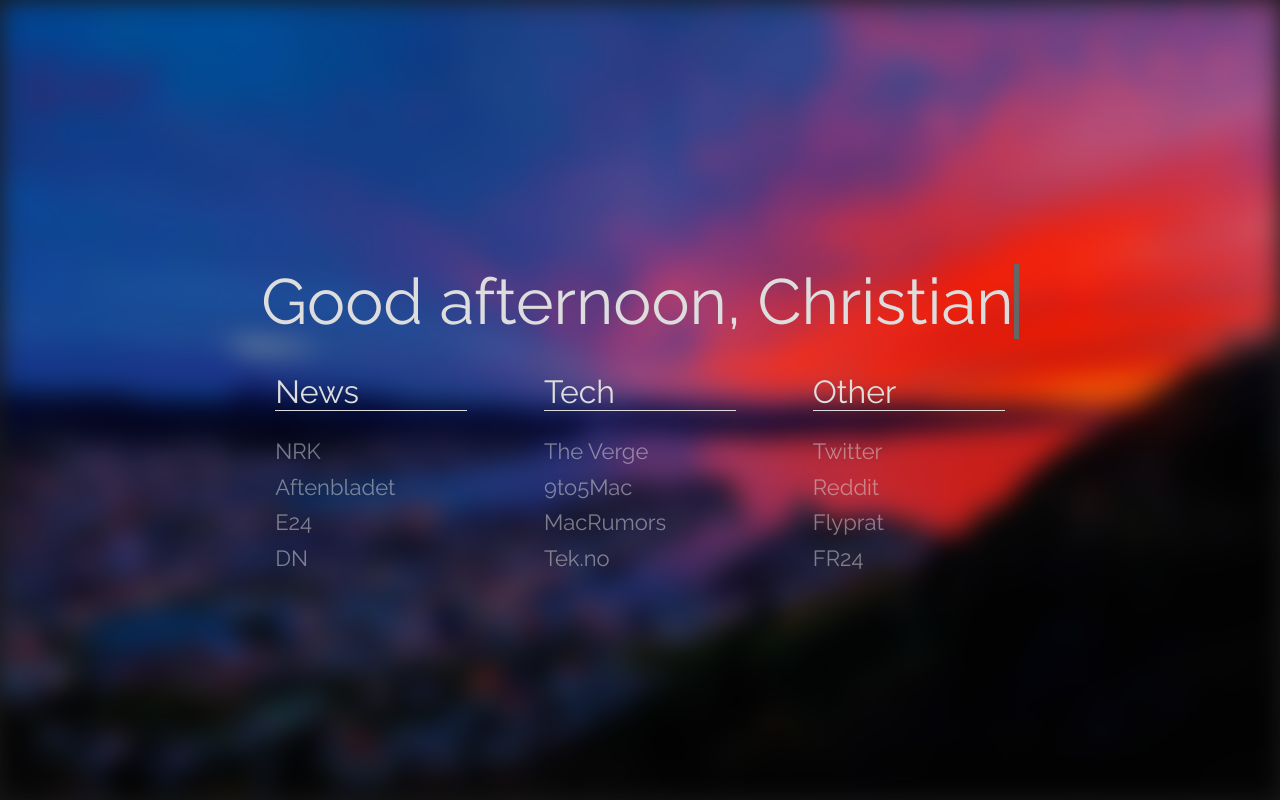
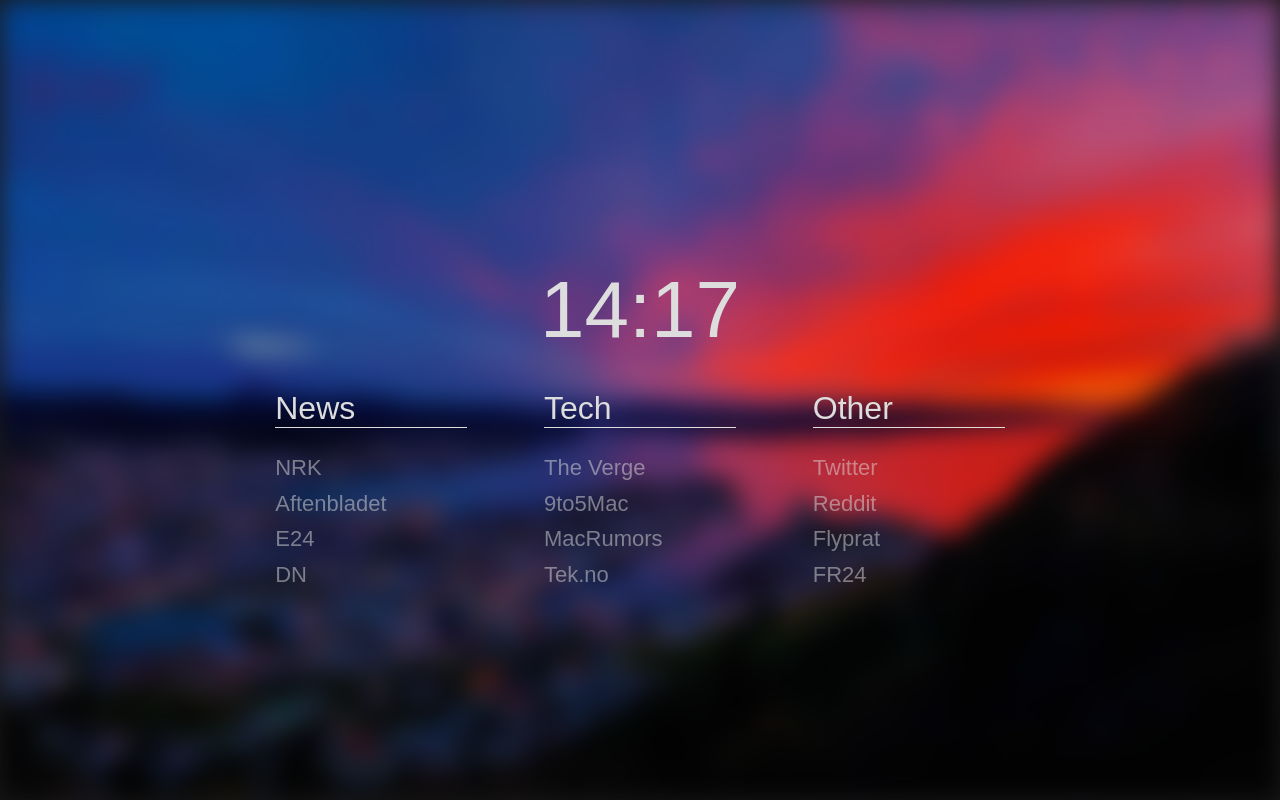
Before and after one commit to HenrikHills/globemaster, a plain HTML site: page index.html in a window 1280 px wide. Drawn offline with Linux system fonts and the light colour scheme.

```diff
--- a/index.html
+++ b/index.html
@@ -4,47 +4,19 @@
     <meta charset="UTF-8">
     <meta http-equiv="X-UA-Compatible" content="IE=edge">
     <meta name="viewport" content="width=device-width, initial-scale=1">
-    <div class="page-bg">
-    <div class="hidden">
-  	<script type="text/javascript">
-  		<!--//--><![CDATA[//><!--
-  			var images = new Array()
-  			function preload() {
-  				for (i = 0; i < preload.arguments.length; i++) {
-  					images[i] = new Image()
-  					images[i].src = preload.arguments[i]
-  				}
-  			}
-  			preload(
-  				"assets/bg.jpg"
-  			)
-  		//--><!]]>
-  	</script>
-  </div></div>
-    <!--Title of the page-->
+    <div class="page-bg"></div>
     <title>Home</title>
-
-    <!--Startpage icon - material house icon-->
     <link rel="shortcut icon" type="image/png" href="assets/favicon.png">
-
-    <link rel="stylesheet" href="https://fonts.googleapis.com/css?family=Raleway:200,400">
+    <!--<link
+      rel="stylesheet"
+      href="https://fonts.googleapis.com/css?family=Raleway:200,400">-->
     <link rel="stylesheet" href="styles.css">
 </head>
 <body>
   <div id="centered">
-
-	<div id="logo">
-    <span
-			 id="hello"
-       class="txt-rotate fadeOutShow"
-       data-period="2000">
-     </span>
-     <div id="content">
-   		<!--Filled dynamically by script.js. Edit `MASTER_MAP` inside the script to change page's contents-->
-   	</div>
-	</div>
-
-</div>
+    <div id="time"></div>
+    <div id="content"></div>
+   </div>
 	<script type="text/javascript" src="script.js"></script>
 </body>
 </html>
--- a/script.js
+++ b/script.js
@@ -1,76 +1,36 @@
-const NAME = "Christian";
-const WELCOME_MESSAGE_TEMPLATE = ["night", "morning", "afternoon", "evening"];
-
-// All shortcuts are in a `SHORTCUT_STARTER+shortcutKey` format.
-// So, for example, pressing `tab+q` would redirect you to https://google.com/?q=q
-const SHORTCUT_STARTER = "tab";
-
-// How much time (in milliseconds) you have to press shortcutKey after pressing SHORTCUT_STARTER.
-// Also change --SHORTCUT_TIMEOUT in styles.css if you change this option.
-const SHORTCUT_TIMEOUT = 1500;
-
-// The groups of links are generated from this object. Edit it to edit the page's contents.
-// shortcutKey must hold an all-lowercase single button. Theoretically should work with values like `esc` and `f1`,
-// but intended to be used with just regular latin letters.
 const MASTER_MAP = [
   {
     groupName: "News",
     items: [
-      { name: "NRK", shortcutKey: "n", url: "https://www.nrk.no/" },
-      {
-        name: "Aftenbladet",
-        shortcutKey: "a",
-        url: "http://www.aftenbladet.no/",
-      },
-      { name: "E24", shortcutKey: "e", url: "https://e24.no/" },
-      { name: "DN", shortcutKey: "d", url: "https://www.dn.no/" },
+      { name: "NRK", url: "https://www.nrk.no/" },
+      { name: "Aftenbladet", url: "http://www.aftenbladet.no/" },
+      { name: "E24", url: "https://e24.no/" },
+      { name: "DN", url: "https://www.dn.no/" },
     ],
   },
   {
     groupName: "Tech",
     items: [
-      { name: "The Verge", shortcutKey: "v", url: "http://www.theverge.com/" },
-      { name: "9to5Mac", shortcutKey: "9", url: "http://9to5mac.com/" },
-      { name: "MacRumors", shortcutKey: "m", url: "http://www.macrumors.com/" },
-      { name: "Tek.no", shortcutKey: "k", url: "https://www.tek.no/" },
+      { name: "The Verge", url: "http://www.theverge.com/" },
+      { name: "9to5Mac", url: "http://9to5mac.com/" },
+      { name: "MacRumors", url: "http://www.macrumors.com/" },
+      { name: "Tek.no", url: "https://www.tek.no/" },
     ],
   },
   {
     groupName: "Other",
     items: [
-      { name: "Twitter", shortcutKey: "t", url: "https://twitter.com/" },
-      { name: "Reddit", shortcutKey: "r", url: "https://www.reddit.com/" },
-      {
-        name: "Flyprat",
-        shortcutKey: "f",
-        url: "http://forum.flyprat.no/search.php?do=getnew",
-      },
-      {
-        name: "FR24",
-        shortcutKey: "2",
-        url: "https://www.flightradar24.com/59.38,6.83/7",
-      },
+      { name: "Twitter", url: "https://twitter.com/" },
+      { name: "Reddit", url: "https://www.reddit.com/" },
+      { name: "Flyprat", url: "http://forum.flyprat.no/search.php?do=getnew" },
+      { name: "FR24", url: "https://www.flightradar24.com/59.38,6.83/7" },
     ],
   },
 ];
 
 let $container = document.getElementById("content");
-let getUrl = {};
 
-let $shortcutDisplayList = document.getElementsByClassName("shortcut");
-let listeningForShortcut = false;
-let listenerTimeout;
-
-function setupWelcomeMessage() {
-  let curHours = new Date().getHours();
-  curHours = Math.floor(curHours / 6); // Simply dividing current hours by 6 proves to be a good enough aproximation.
-  if (curHours == 4) curHours = 3;
-  let welcome = `Good ${WELCOME_MESSAGE_TEMPLATE[curHours]}, ${NAME}`;
-  let el = document.getElementById("hello");
-  el.setAttribute("data-rotate", `[ "${welcome}", "${formatTime()}" ]`);
-}
-
-function checkTime(i) {
+function formatPrintedTime(i) {
   if (i < 10) {
     i = "0" + i;
   }
@@ -81,20 +41,15 @@
   var today = new Date();
   var h = today.getHours();
   var m = today.getMinutes();
-  var s = today.getSeconds();
-  // add a zero in front of numbers<10
-  m = checkTime(m);
-  s = checkTime(s);
-
+  m = formatPrintedTime(m);
   return `${h}:${m}`;
 }
 
-function startTime() {
-  const el = document.getElementById("hello");
+function showTime() {
+  const el = document.getElementById("time");
   el.innerHTML = formatTime();
-  el.style.fontSize = "4rem";
   t = setTimeout(function () {
-    startTime();
+    showTime();
   }, 500);
 }
 
@@ -120,107 +75,13 @@
       link.innerHTML = curItemData.name;
       link.setAttribute("href", curItemData.url);
       pContainer.appendChild(link);
-
-      let shortcutDisplay = document.createElement("span");
-      shortcutDisplay.innerHTML = curItemData.shortcutKey;
-      shortcutDisplay.className = "shortcut";
-      shortcutDisplay.style.animation = "none";
-      pContainer.appendChild(shortcutDisplay);
-
-      getUrl[curItemData.shortcutKey] = curItemData.url;
     }
   }
 }
 
-function shortcutListener(e) {
-  let key = e.key.toLowerCase();
-
-  if (listeningForShortcut && getUrl.hasOwnProperty(key)) {
-    window.location = getUrl[key];
-  }
-
-  if (key === SHORTCUT_STARTER) {
-    clearTimeout(listenerTimeout);
-    listeningForShortcut = true;
-
-    // Animation reset
-    for (let i = 0; i < $shortcutDisplayList.length; i++) {
-      $shortcutDisplayList[i].style.animation = "none";
-      setTimeout(function () {
-        $shortcutDisplayList[i].style.animation = "";
-      }, 10);
-    }
-
-    listenerTimeout = setTimeout(function () {
-      listeningForShortcut = false;
-    }, SHORTCUT_TIMEOUT);
-  }
-}
-
-class TxtRotate {
-  constructor(el, toRotate, period) {
-    console.log(el);
-    this.toRotate = toRotate;
-    this.el = el;
-    this.loopNum = 0;
-    this.period = parseInt(period, 10) || 2000;
-    this.txt = "";
-    this.tick();
-    this.isDeleting = false;
-  }
-  tick() {
-    var i = this.loopNum % this.toRotate.length;
-    var fullTxt = this.toRotate[i];
-    if (this.isDeleting) {
-      this.txt = fullTxt.substring(0, this.txt.length - 1);
-    } else {
-      this.txt = fullTxt.substring(0, this.txt.length + 1);
-    }
-    this.el.innerHTML = '<span class="wrap">' + this.txt + "</span>";
-    var that = this;
-    var delta = 200 - Math.random() * 100;
-    if (this.isDeleting) {
-      delta /= 2;
-    }
-    if (!this.isDeleting && this.txt === fullTxt) {
-      delta = this.period;
-      this.isDeleting = true;
-    } else if (this.isDeleting && this.txt === "") {
-      this.isDeleting = false;
-      this.loopNum++;
-      delta = 500;
-    }
-    if (i === 0 && this.txt === "") {
-      startTime();
-      return;
-    }
-    setTimeout(function () {
-      that.tick();
-    }, delta);
-  }
-}
-
-window.onload = function () {
-  this.setupWelcomeMessage();
-
-  var elements = document.getElementsByClassName("txt-rotate");
-  for (var i = 0; i < elements.length; i++) {
-    var toRotate = elements[i].getAttribute("data-rotate");
-    var period = elements[i].getAttribute("data-period");
-    if (toRotate) {
-      new TxtRotate(elements[i], JSON.parse(toRotate), period);
-    }
-  }
-  // INJECT CSS
-  var css = document.createElement("style");
-  css.type = "text/css";
-  css.innerHTML = ".txt-rotate > .wrap { border-right: 0.08em solid #666 }";
-  document.body.appendChild(css);
-};
-
 function main() {
   setupGroups();
-  document.addEventListener("keyup", shortcutListener, false);
+  showTime();
 }
 
 main();
--- a/styles.css
+++ b/styles.css
@@ -1,6 +1,3 @@
-/* Red borders on visible elements - handy for debugging */
-/** { border: 1px solid red; }*/
-
 :root {
   --bg-color: #191919;
   --text-color: #dddddd;
@@ -14,11 +11,16 @@
   background-color: var(--bg-color);
   color: var(--text-color);
 
-  font-family: "Raleway", sans-serif;
+  font-family: "SF Compact Display Light", sans-serif;
   font-size: 22px;
 
   user-select: none;
   animation: fadein 1s;
+}
+
+#time {
+  font-size: 5rem;
+  font-weight: normal;
 }
 
 .page-bg {
@@ -37,36 +39,23 @@
   z-index: -1;
 }
 
-.centered {
+#centered {
+  padding-top: 33vh;
+  text-align: center;
   position: absolute;
   top: 0;
   bottom: 0;
   left: 0;
   right: 0;
-
   margin: auto;
 }
 
-#logo {
-  padding-top: 33vh;
-  text-align: center;
-}
-
-#logo h1, .wrap {
-  font-weight: 200;
+#centered h1, .wrap {
   margin-bottom: 15px;
   font-weight: normal;
 }
 
-#logo .hello {
-  font-size: 6rem;
-}
-
-#logo .wrap {
-  font-size: 4rem;
-}
-
-#logo h2 {
+#centered h2 {
   font-weight: 200;
   font-size: 2rem;
   margin-top: 0;
@@ -75,16 +64,6 @@
 
 #content {
   text-align: center;
-}
-
-#credits {
-  /* Uncomment to hide credits from your local copy */
-  /*display: none;*/
-  position: absolute;
-  font-size: 1rem;
-  opacity: 0.5;
-  bottom: 1rem;
-  left: 1rem;
 }
 
 .group {
@@ -101,6 +80,7 @@
   margin-bottom: 0;
   border-bottom: 1.5px solid var(--text-color);
 }
+
 .group p {
   margin-bottom: 0;
   padding: 0.3rem 0;
@@ -119,6 +99,7 @@
 a:hover {
   transition: all 0.25s ease;
 }
+
 a {
   padding: 0.3rem 0;
   color: var(--text-color);
@@ -127,12 +108,10 @@
   opacity: 0.5;
   padding-left: 0;
 }
+
 .group a:hover {
   opacity: 1;
   padding-left: 0.5rem;
-}
-#credits a:hover {
-  opacity: 1;
 }
 
 @keyframes fadein {
@@ -197,24 +176,3 @@
     opacity: 1;
   }
 }
-
-.fadeOutShow {
-  opacity: 1;
-}
-
-.fadeOutHide {
-  opacity: 0;
-  transition: opacity 400ms;
-}
-
-.fadeIn {
-  opacity: 1;
-  transition: opacity 400ms;
-}
-
-.fadeInShow {
-  transition: opacity 400ms;
-}
-.fadeInHide {
-  opacity: 0;
-}
```
